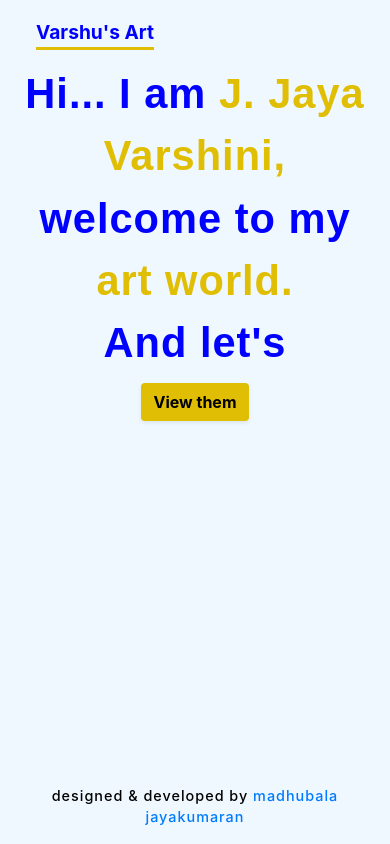
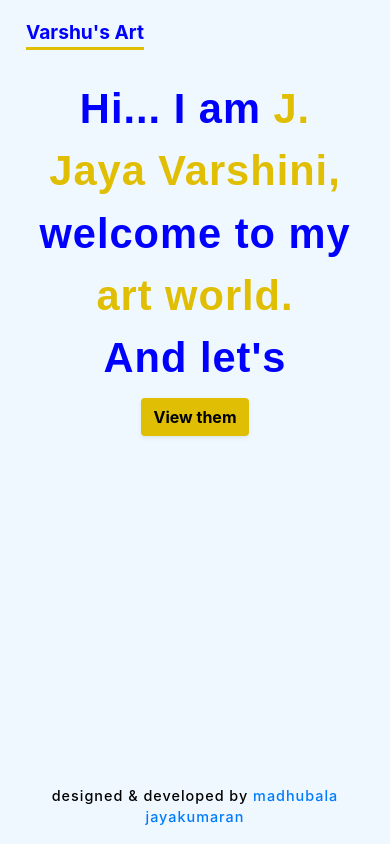
Before and after one commit to Madhubalajb/Varshu-Art, a React (Create React App) app: page / in a window 390 px wide. Built offline with nearby package versions, Linux system fonts and the light colour scheme; a web font is replaced by a local one.

Commit message:
Style with SASS

```diff
--- a/src/index.scss
+++ b/src/index.scss
@@ -105,7 +105,7 @@ $yellow: #e0be04;
 
 @media screen and (max-width: 479px) {
 	#body {
-		padding: 10px 20px;
+		padding: 10px;
 		.navbar-light {
 			.navbar-brand {
 				padding: 0px;
@@ -115,7 +115,8 @@ $yellow: #e0be04;
 		}
 		.Home {
 			h1 {
-				margin-top: 5px;
+				margin-top: 20px;
+				padding: 0px 20px;
 				font-size: 1.9rem;
 				word-spacing: 0px;
 				width: fit-content;
@@ -139,11 +140,12 @@ $yellow: #e0be04;
 
 @media screen and (max-width: 768px) {
 	#body {
-		padding: 10px 20px;
+		padding: 10px;
 		.Home {
 			h1 {
 				font-size: 2.6rem;
-				margin-top: 5px;
+				margin-top: 20px;
+				padding: 0px 20px;
 				width: fit-content;
 			}
 		}
```
